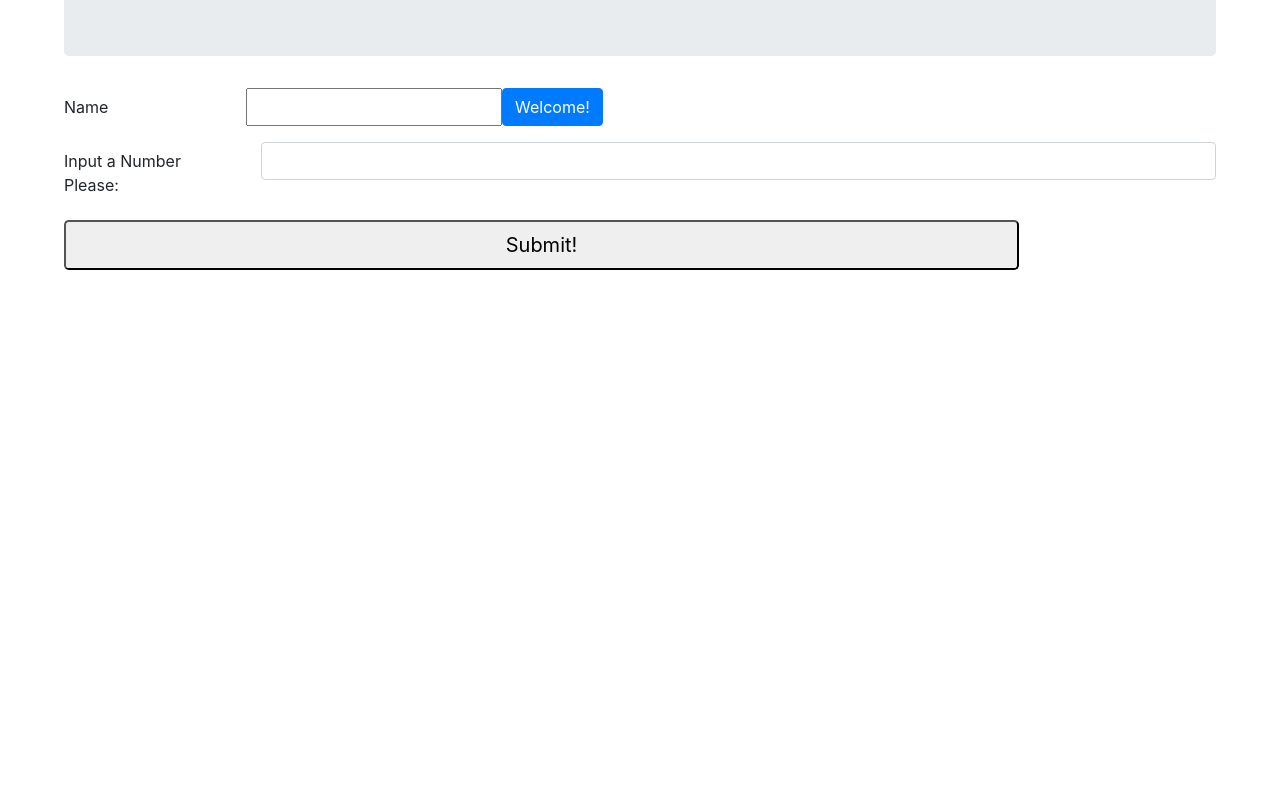
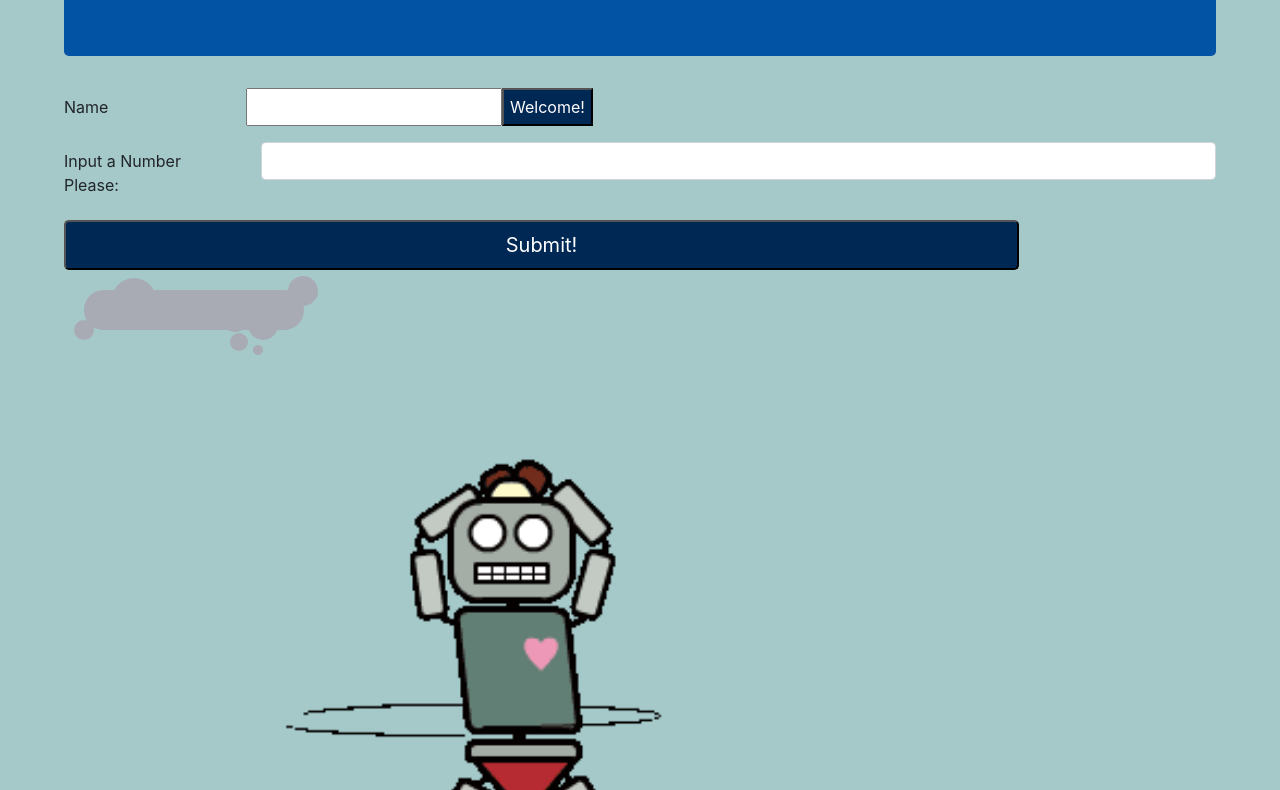
Before and after one commit to paigetiedeman/mr-robogers-neighborhood, a plain HTML site: page index.html in a window 1280 px wide. Shown: the part 128-918 px from the top of the page. Before the commit the page ends 800 px from the top, so only its background shows below. Drawn offline with Linux system fonts and the light colour scheme.

Commit message:
formatting changes

```diff
--- a/css/styles.css
+++ b/css/styles.css
@@ -1,4 +1,69 @@
 body {
   margin-left: 5%;
   margin-right: 5%;
+  align-items: center;
+  background-color: rgba(95, 158, 160, 0.562);
 }
+
+button {
+  background-color: #002855;
+  color: white;
+}
+
+.centerImg {
+  width: 70%;
+  height: auto;
+  display: block;
+}
+
+.jumbotron {
+  background-color: #0353a4;
+  color: white;
+  text-align: center;
+}
+
+#numberSubmit {
+  margin-bottom: 20px;
+}
+
+#result {
+  display:flex;
+  background: #a8abb3;
+  padding:20px;
+  border-radius:30px;
+  min-width:40px;
+  max-width:220px;
+  min-height:40px;
+  margin:20px;
+  position:relative;
+  align-items:center;
+  justify-content:center;
+  text-align:center;
+}
+
+#result:before,
+#result:after {
+  content: "";
+  background-color: #a8abb3;
+  border-radius: 50%;
+  display: block;
+  position: absolute;
+  z-index: -1;
+}
+
+#result:before {
+  width: 44px;
+  height: 44px;
+  top: -12px;
+  left: 28px;
+  box-shadow: -50px 30px 0 -12px #a8abb3;
+}
+
+#result:after {
+  bottom: -10px;
+  right: 26px;
+  width: 30px;
+  height: 30px;
+  box-shadow: 40px -34px 0 0 #a8abb3, -28px -6px 0 -2px #a8abb3,
+    -24px 17px 0 -6px #a8abb3, -5px 25px 0 -10px #a8abb3;
+}
--- a/index.html
+++ b/index.html
@@ -18,7 +18,7 @@
     <div class="form-group row">
       <label for="name" class="col-sm-2 col-form-label">Name</label>
       <input id="name" type="text" required>
-      <button type="submit" class="btn btn-primary">Welcome!</button>
+      <button type="submit">Welcome!</button>
     </div>
       <div class="form-group row">
         <label for="roboNumber" class="col-sm-2 col-form-label"> Input a Number Please:</label>
@@ -35,6 +35,7 @@
         </div>
       </div>
     </form>
+    <img src="img/robot.gif" class="centerImg">
   </div>
 </body>
 
```
Also changed, not shown: img/robot.gif (added).
